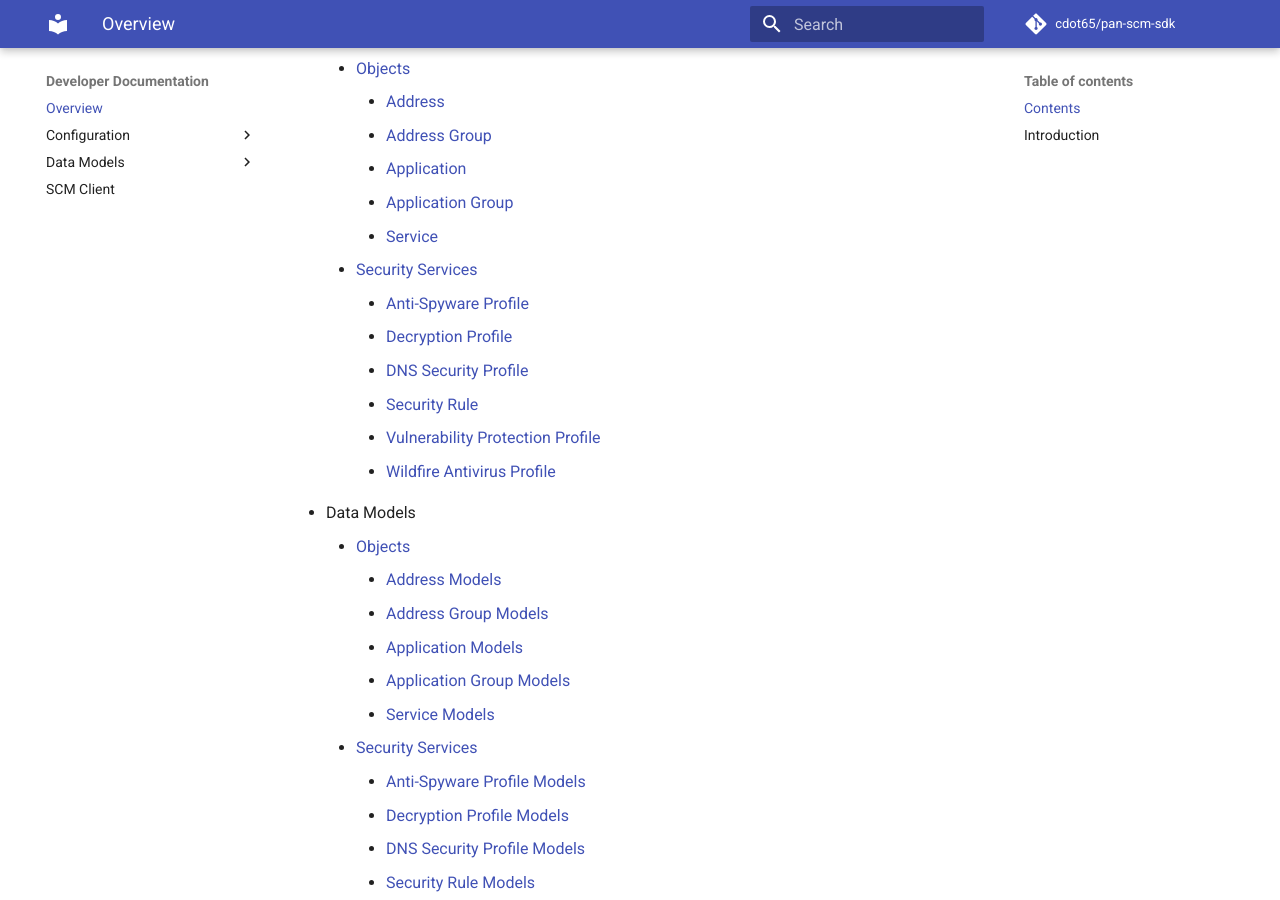
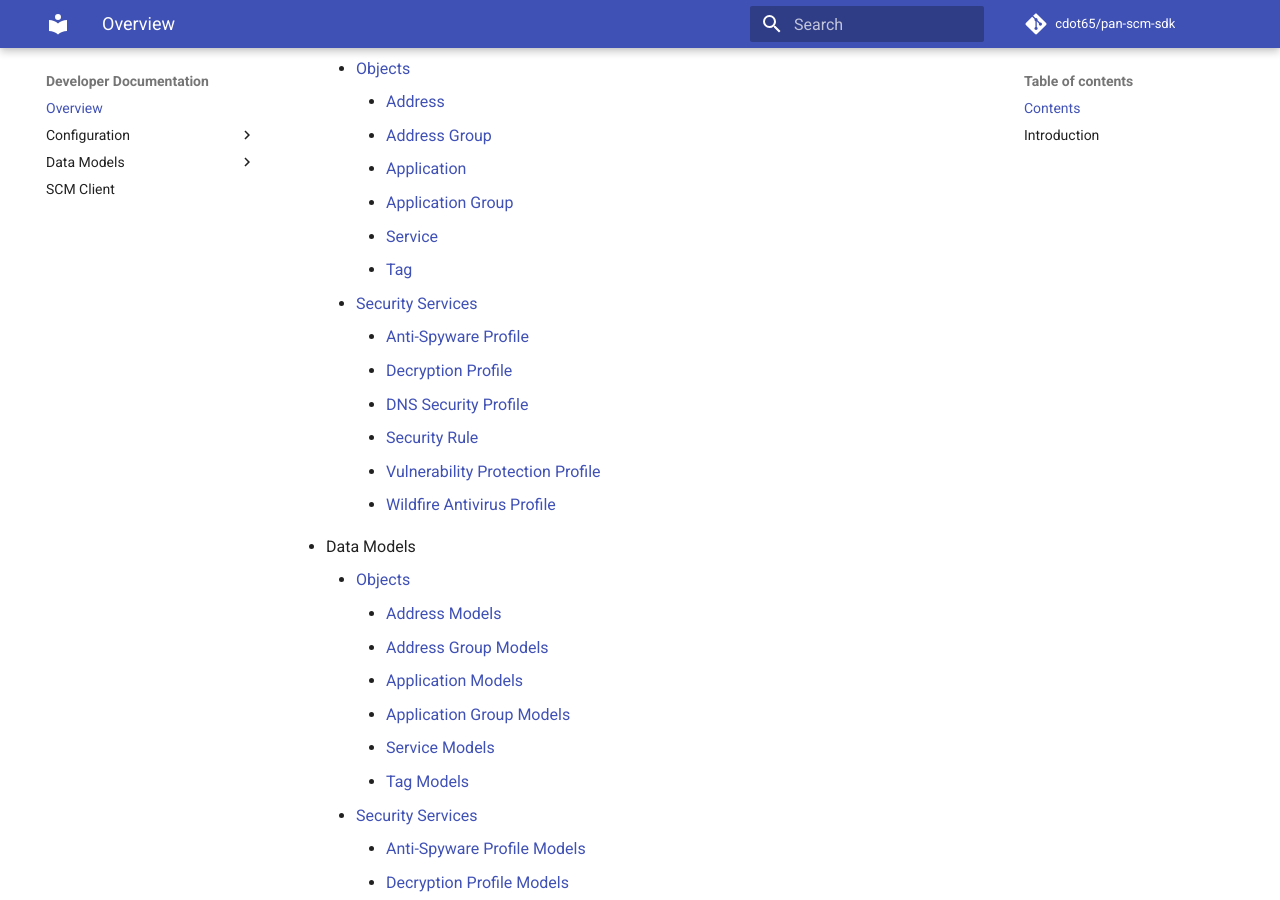
Before and after one commit to cdot65/pan-scm-sdk, an MkDocs documentation site: the page built from docs/sdk/index.md, in a window 1280 px wide and 900 px high, scrolled down 407 px. Built offline with MkDocs 1.6.1 and Material for MkDocs 9.7.7, drawn with Linux system fonts in a browser that asks for light colours; comment, search, counter and statistics services are not loaded.

Commit message:
Add Tag documentation links to SDK index files
Updated the SDK documentation index to include links for 'Tag' and 'Tag Models.' These additions ensure consistency and improve accessibility to tag-related documentation.

```diff
--- a/docs/sdk/index.md
+++ b/docs/sdk/index.md
@@ -13,6 +13,7 @@ configuration objects and data models used to interact with Palo Alto Networks S
         - [Application](config/objects/application.md)
         - [Application Group](config/objects/application_group.md)
         - [Service](config/objects/service.md)
+        - [Tag](config/objects/tag.md)
     - [Security Services](config/security_services/index)
         - [Anti-Spyware Profile](config/security_services/anti_spyware_profile)
         - [Decryption Profile](config/security_services/decryption_profile.md)
@@ -27,6 +28,7 @@ configuration objects and data models used to interact with Palo Alto Networks S
         - [Application Models](models/objects/application_models.md)
         - [Application Group Models](models/objects/application_group_models.md)
         - [Service Models](models/objects/service_models.md)
+        - [Tag Models](models/objects/tag_models.md)
     - [Security Services](models/security_services/index.md)
         - [Anti-Spyware Profile Models](models/security_services/anti_spyware_profile_models.md)
         - [Decryption Profile Models](models/security_services/decryption_profile_models.md)
```
